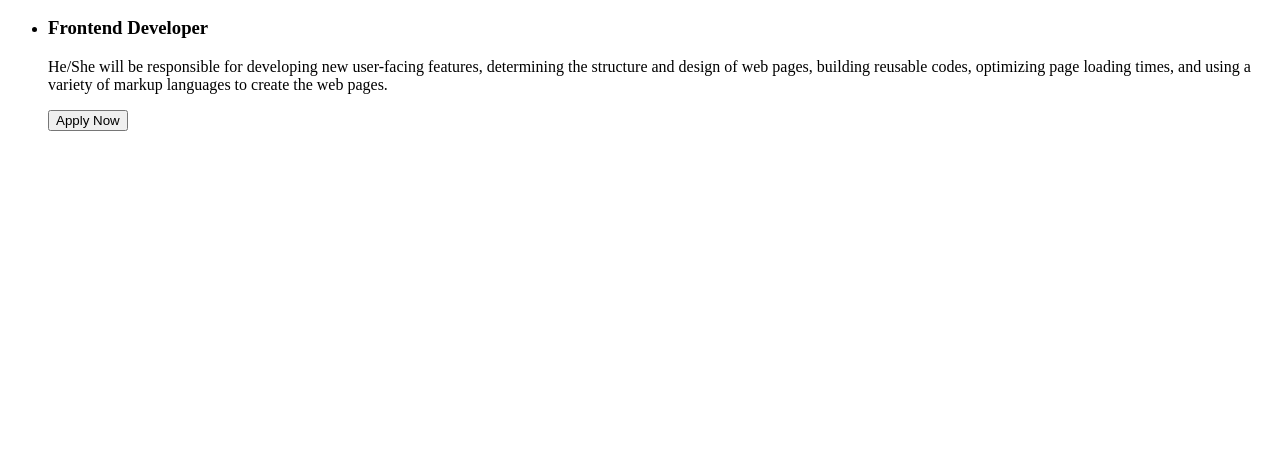
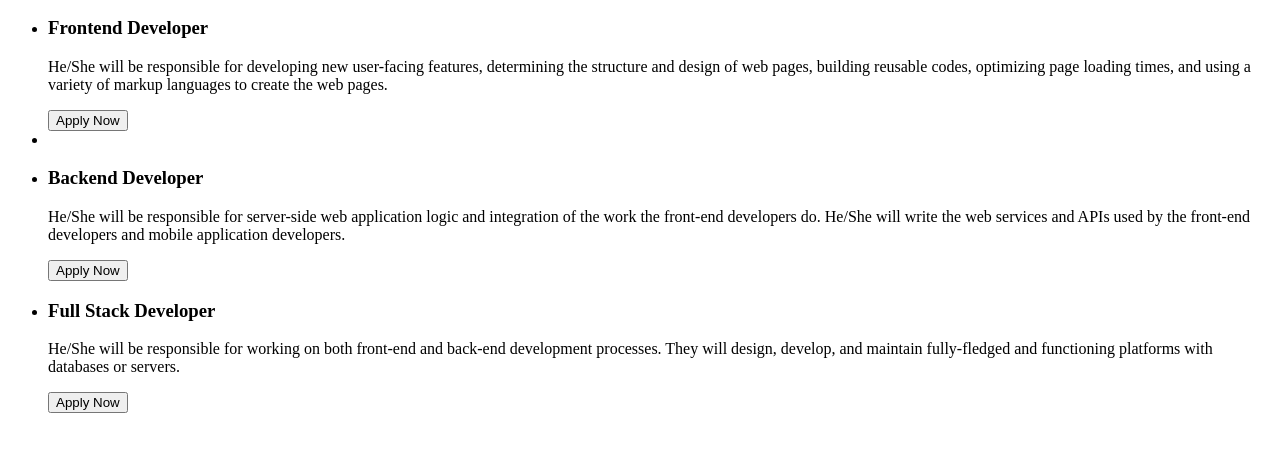
Before and after one commit to SiyandaMaykiso/Job-Board, a plain HTML site: page index.html in a window 1280 px wide. Shown: the part 110-562 px from the top of the page. Drawn offline with Linux system fonts and the light colour scheme.

Commit message:
Update index.html

```diff
--- a/index.html
+++ b/index.html
@@ -14,3 +14,16 @@
         <p> He/She will be responsible for developing new user-facing features, determining the structure and design of web pages, building reusable codes, optimizing page loading times, and using a variety of markup languages to create the web pages.</p>
         <button class="apply-btn">Apply Now</button>
         </li>
+        <li>
+            <li>
+                <h3>Backend Developer</h3>
+                <p>He/She will be responsible for server-side web application logic and integration of the work the front-end developers do. He/She will write the web services and APIs used by the front-end developers and mobile application developers.
+                </p>
+                <button class="apply-btn">Apply Now</button>
+                </li>
+                <li>
+                <h3>Full Stack Developer</h3>
+                <p>He/She will be responsible for working on both front-end and back-end development processes. They will design, develop, and maintain fully-fledged and functioning platforms with databases or servers.</p>
+                <button class="apply-btn">Apply Now</button>
+                </li>
+                </ul>
```
